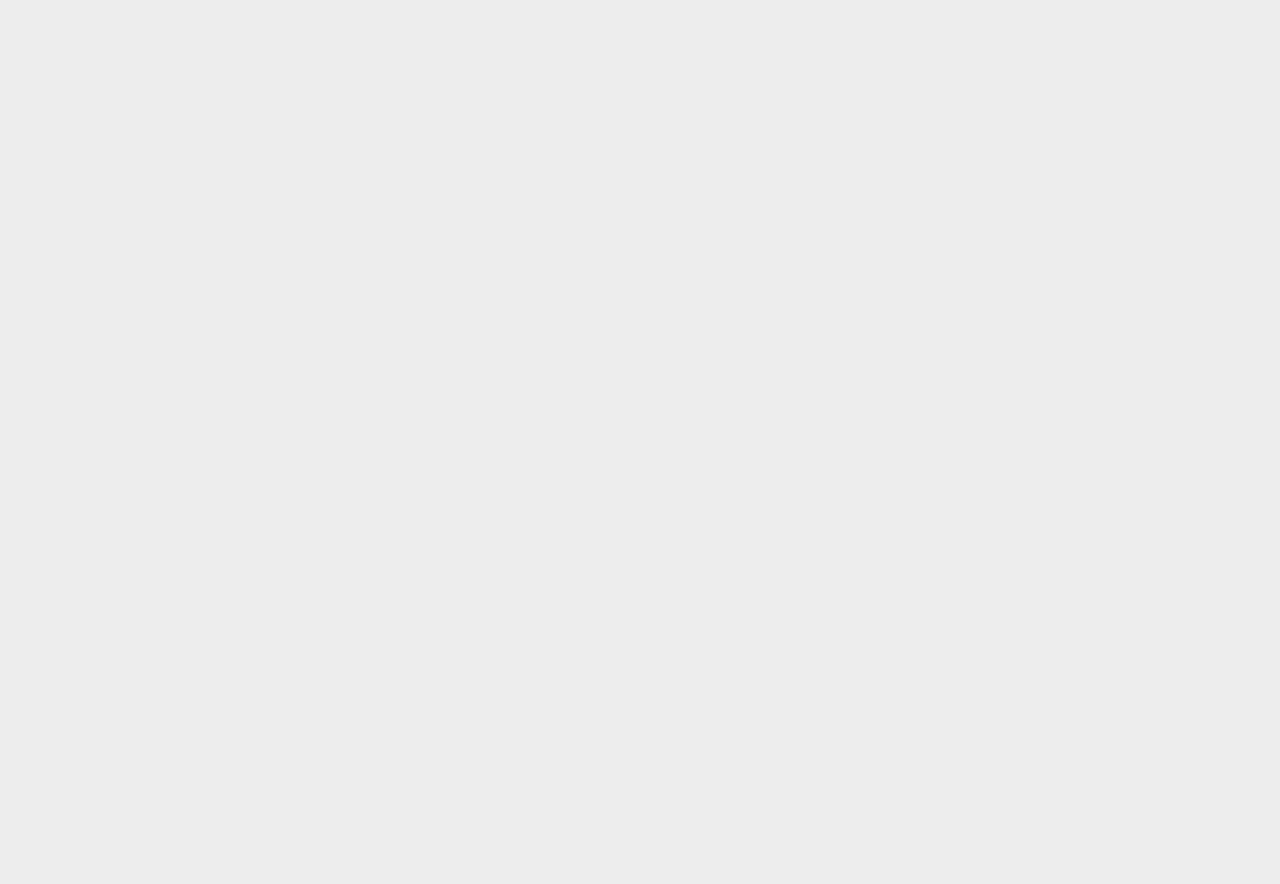
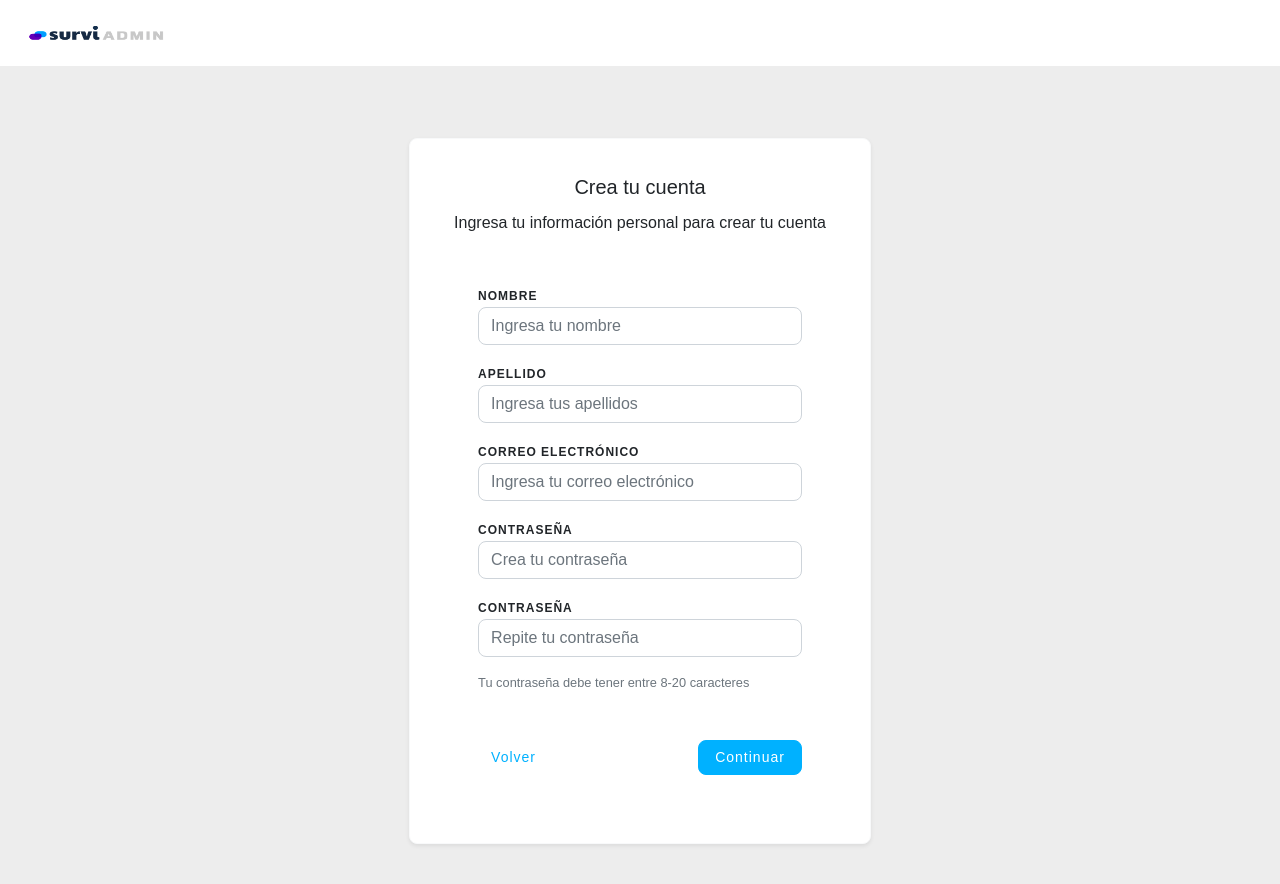
Before and after one commit to camelloconsed/front-auth, a React (Create React App) app: page /signin in a window 1280 px wide. Shown: the top 884 px of the page. Before the commit the page ends 800 px from the top, so only its background shows below. Built offline with nearby package versions, Linux system fonts and the light colour scheme; a web font is replaced by a local one.

Commit message:
:sparkles: add views register and routes from home to create account

```diff
--- a/src/views/Home.tsx
+++ b/src/views/Home.tsx
@@ -3,12 +3,14 @@ import { BrowserRouter, Route } from 'react-router-dom'
 
 import Login from './Login/Login'
 import LoginMail from './Login/LoginMail'
+import SignIn from './SignIn/SignIn'
 
 const Home: React.FC = props => {
   return (
     <BrowserRouter>
       <Route path="/" exact render={Login} />
       <Route path="/login" render={LoginMail} />
+      <Route path="/signin" render={SignIn} />
     </BrowserRouter>
   )
 }
--- a/src/views/Login/Login.tsx
+++ b/src/views/Login/Login.tsx
@@ -51,11 +51,13 @@ const Login = () => {
                   </a>
                 </div>
                 <div className="mb-5">
-                  <Button variant="outline-dark" className="py-3" block>
-                    <div className="d-flex justify-content-center">
-                      <div>Crear cuenta</div>
-                    </div>
-                  </Button>
+                  <Link to="/signin" className="text-decoration-none">
+                    <Button variant="outline-dark" className="py-3" block>
+                      <div className="d-flex justify-content-center">
+                        <div>Crear cuenta</div>
+                      </div>
+                    </Button>
+                  </Link>
                 </div>
 
                 <div className="text-center">
--- a/src/views/Login/LoginMail.tsx
+++ b/src/views/Login/LoginMail.tsx
@@ -1,5 +1,6 @@
 import React, { Fragment } from 'react'
 import { Col, Navbar, Button, Row, Image, Card, Form } from 'react-bootstrap'
+import { Link } from 'react-router-dom'
 import Logo from './logo-survi.png'
 
 const LoginMail = () => {
@@ -17,7 +18,8 @@ const LoginMail = () => {
       <Row className="justify-content-center mt-5 bgLogin">
         <Card border="light" className="shadow-sm mt-5">
           <Card.Body>
-            <div className="text-center my-5">
+            <div className="mx-4">
+              <div className="text-center mt-4 mb-5">
                 <Card.Title>
                   <h5>Inicia Sesión</h5>
                 </Card.Title>
@@ -56,17 +58,20 @@ const LoginMail = () => {
                     </p>
                   </div>
                   <br />
-                <div className="float-left mx-3 mb-5">
+                  <div className="float-left mr-4 mb-4">
+                    <Link to="/signin" className="text-decoration-none">
                       <Button variant="link" type="submit">
                         Crear cuenta
                       </Button>
+                    </Link>
                   </div>
-                <div className="float-right mx-3 mb-5">
+                  <div className="float-right ml-4 mb-4">
                     <Button variant="primary" type="submit" className="px-3">
                       Ingresar
                     </Button>
                   </div>
                 </Form>
+              </div>
             </div>
           </Card.Body>
         </Card>
--- /dev/null
+++ b/src/views/SignIn/SignIn.tsx
@@ -0,0 +1,129 @@
+import React, { Fragment } from 'react'
+import { Col, Navbar, Button, Row, Image, Card, Form } from 'react-bootstrap'
+import Logo from './logo-survi.png'
+import { Link } from 'react-router-dom'
+
+const SignIn = () => {
+  return (
+    <Fragment>
+      <Row className="bg-white">
+        <Col>
+          <Navbar bg="white" variant="light">
+            <Navbar.Brand>
+              <Image src={Logo} width="160" height="30" />
+            </Navbar.Brand>
+          </Navbar>
+        </Col>
+      </Row>
+      <Row className="justify-content-center mt-4 bgLogin">
+        <Card border="light" className="shadow-sm my-5">
+          <Card.Body>
+            <div className="mx-4">
+              <div className="text-center my-3">
+                <Card.Title>
+                  <h5>Crea tu cuenta</h5>
+                </Card.Title>
+                <div className="mb-5">
+                  <Card.Text>
+                    Ingresa tu información personal para crear tu cuenta
+                  </Card.Text>
+                </div>
+              </div>
+              <div className="mx-4 clearfix">
+                <Form>
+                  <Form.Group controlId="formBasicName">
+                    <Form.Label>
+                      <strong>NOMBRE</strong>
+                    </Form.Label>
+                    <input
+                      required
+                      className="form-control"
+                      type="text"
+                      placeholder="Ingresa tu nombre"
+                      name="name"
+                    />
+                  </Form.Group>
+
+                  <Form.Group controlId="formBasicLastName">
+                    <Form.Label>
+                      <strong>APELLIDO</strong>
+                    </Form.Label>
+                    <input
+                      required
+                      className="form-control"
+                      type="text"
+                      placeholder="Ingresa tus apellidos"
+                      name="lastname"
+                    />
+                  </Form.Group>
+
+                  <Form.Group controlId="formBasicEmail">
+                    <Form.Label>
+                      <strong>CORREO ELECTRÓNICO</strong>
+                    </Form.Label>
+                    <input
+                      required
+                      className="form-control"
+                      type="email"
+                      placeholder="Ingresa tu correo electrónico"
+                      name="email"
+                    />
+                  </Form.Group>
+
+                  <Form.Group controlId="formBasicPassword">
+                    <Form.Label>
+                      <strong>CONTRASEÑA</strong>
+                    </Form.Label>
+                    <input
+                      required
+                      className="form-control"
+                      type="password"
+                      placeholder="Crea tu contraseña"
+                      name="password"
+                    />
+                  </Form.Group>
+
+                  <Form.Group controlId="formBasicPassword1">
+                    <Form.Label>
+                      <strong>CONTRASEÑA</strong>
+                    </Form.Label>
+                    <input
+                      required
+                      className="form-control"
+                      type="password"
+                      placeholder="Repite tu contraseña"
+                      name="password"
+                    />
+                  </Form.Group>
+
+                  <div className="text-muted mb-5">
+                    <p>
+                      <small>
+                        <p>Tu contraseña debe tener entre 8-20 caracteres</p>
+                      </small>
+                    </p>
+                  </div>
+
+                  <div className="float-left mr-4 mb-5">
+                    <Link to="/" className="text-light text-decoration-none">
+                      <Button variant="link" type="submit">
+                        Volver
+                      </Button>
+                    </Link>
+                  </div>
+                  <div className="float-right ml-4 mb-5">
+                    <Button variant="primary" type="submit" className="px-3">
+                      Continuar
+                    </Button>
+                  </div>
+                </Form>
+              </div>
+            </div>
+          </Card.Body>
+        </Card>
+      </Row>
+    </Fragment>
+  )
+}
+
+export default SignIn
```
Also changed, not shown: src/views/SignIn/logo-survi.png (added). Lines whose indentation alone changed are shown as unchanged.
